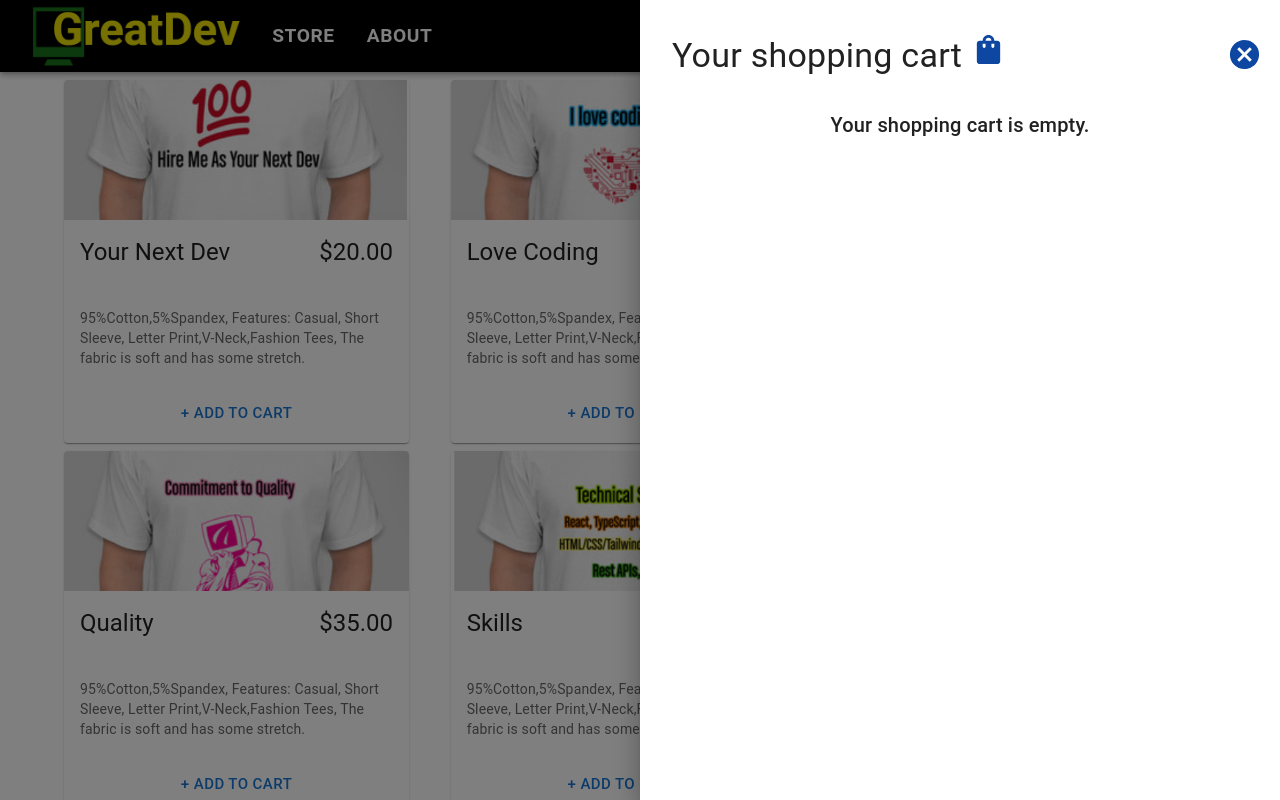
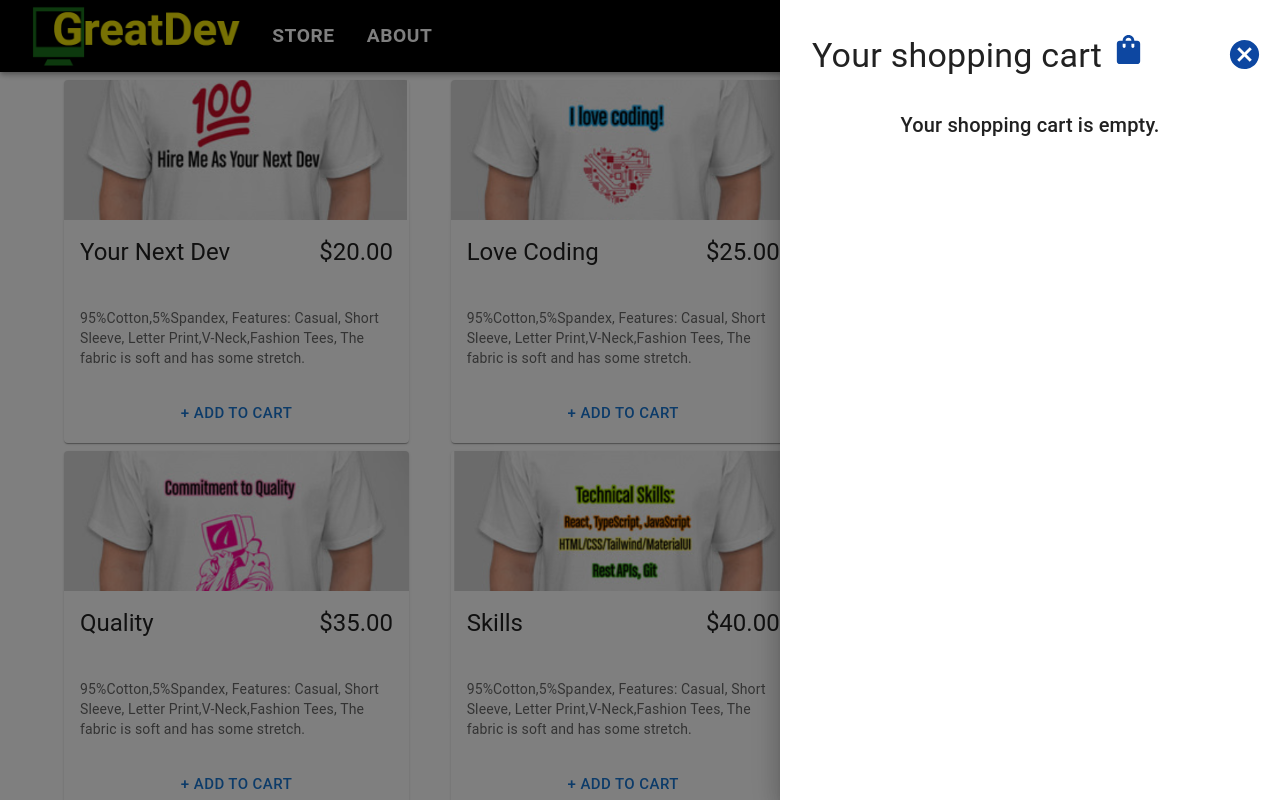
Before and after one commit to AlexJelani/react-ts-shopping-cart, a React (Vite) app: page /store in a window 1280 px wide. Both pictures are taken after a click on the button 1248 px from the left and 36 px from the top of the page. Built offline with nearby package versions, Linux system fonts and the light colour scheme.

Commit message:
made drawer mb friendly

```diff
--- a/src/components/ShoppingCartComponent.tsx
+++ b/src/components/ShoppingCartComponent.tsx
@@ -7,6 +7,8 @@ import ShoppingBagIcon from "@mui/icons-material/ShoppingBag";
 import { CartItem } from "./CartItem";
 import { formatCurrency } from "../utilities/formatCurrency";
 import storeItems from "../data/items.json";
+import { useMediaQuery } from "@mui/material";
+
 
 type ShoppingCartProps = {
   isOpen: boolean;
@@ -15,11 +17,18 @@ type ShoppingCartProps = {
 export function ShoppingCart({ isOpen }: ShoppingCartProps) {
   const { closeCart, cartItems } = useShoppingCart();
 
+   // Define the breakpoints for different screen sizes
+   const isMobile = useMediaQuery("(max-width: 600px)");
+   const isTablet = useMediaQuery("(max-width: 960px)");
+
   return (
     <Wrapper>
       <Drawer
-        PaperProps={{
-          sx: { width: "50%" },
+         PaperProps={{
+          sx: {
+            width: isMobile ? "100%" : isTablet ? "75%" : "50%", // Set the width based on the screen size
+            maxWidth: 500 // Limit the maximum width to 500px
+          },
         }}
         anchor="right"
         open={isOpen}
```
